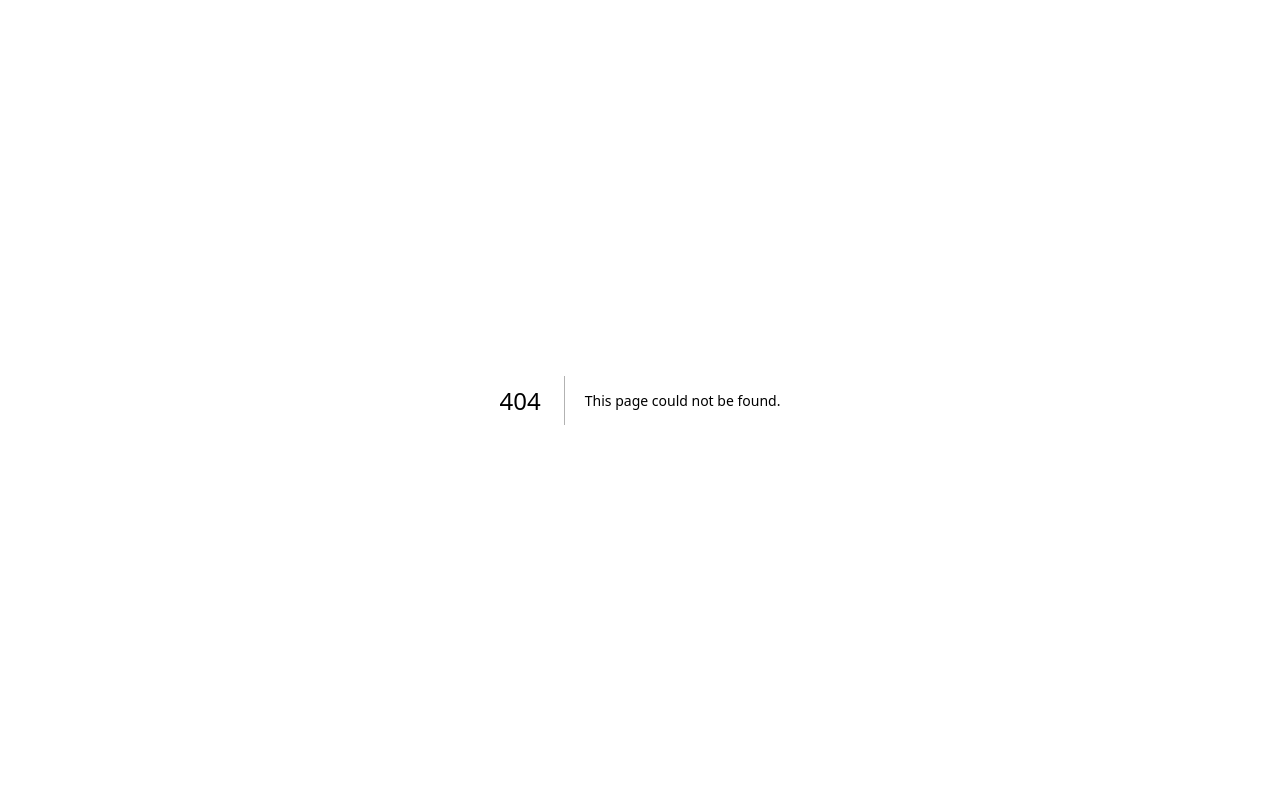
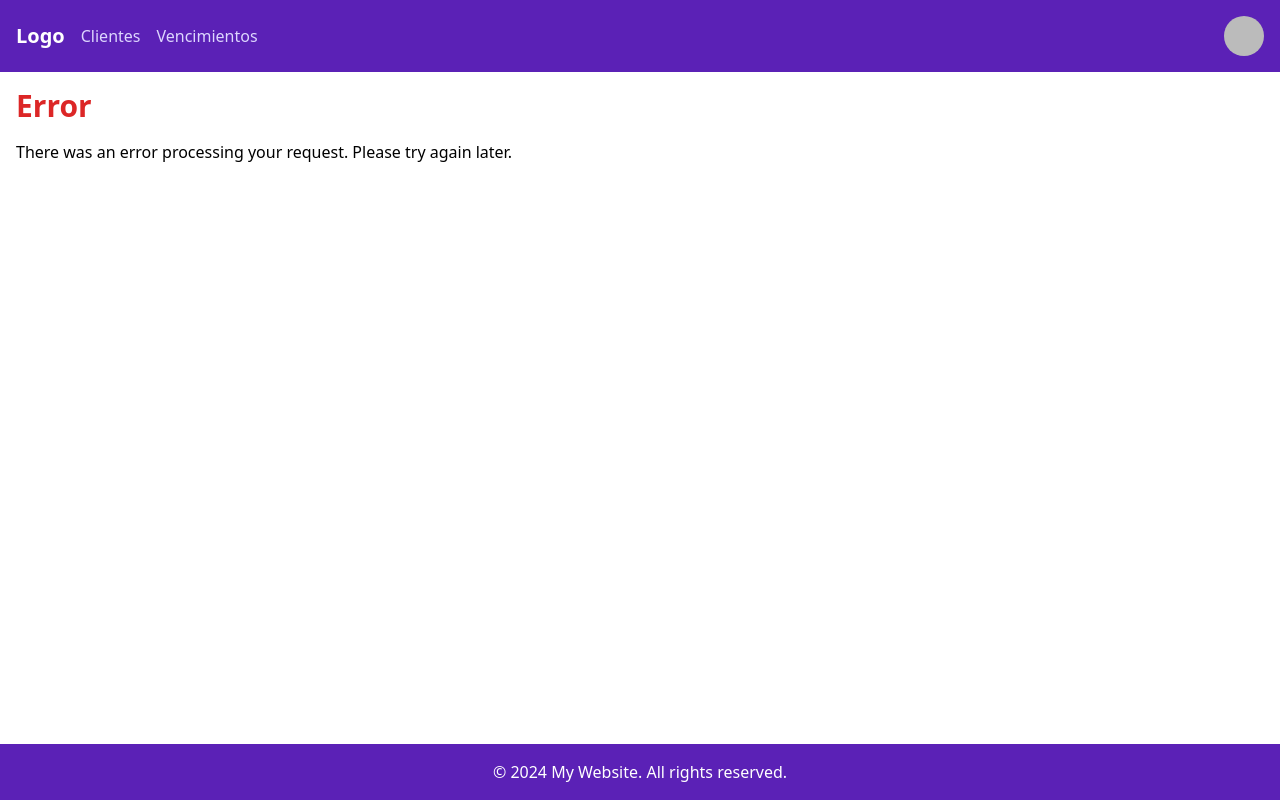
Before and after one commit to rodol86/amatista-web, a Next.js app: page /error in a window 1280 px wide. Before the commit this address had no page. Built offline with nearby package versions, Linux system fonts and the light colour scheme; no server answers; sample sign-in values are in the browser's storage.

Commit message:
navegacion basica

```diff
--- a/src/components/AuthButton.js
+++ b/src/components/AuthButton.js
@@ -9,7 +9,7 @@ export default function AuthButton() {
     <div>
       {!session ? (
         <button
-          onClick={() => signIn("google")}
+          onClick={() => signIn("google", { callbackUrl: "/home" })}
           className="bg-violet-500 hover:bg-violet-700 text-white font-bold py-2 px-4 rounded"
         >
           Login
--- /dev/null
+++ b/src/components/Footer.js
@@ -0,0 +1,9 @@
+export default function Footer() {
+    return (
+      <footer className="bg-violet-800 text-white p-4">
+        <div className="container mx-auto text-center">
+          &copy; {new Date().getFullYear()} My Website. All rights reserved.
+        </div>
+      </footer>
+    );
+  }
--- /dev/null
+++ b/src/components/Header.js
@@ -0,0 +1,18 @@
+import AuthButton from "./AuthButton";
+
+export default function Header() {
+  return (
+    <header className="bg-violet-800 text-white p-4">
+      <div className="container mx-auto flex justify-between items-center">
+        <div className="flex items-center space-x-4">
+          <div className="logo text-xl font-bold">Logo</div>
+          <nav className="space-x-4">
+            <a href="#faqs" className="hover:underline">FAQs</a>
+            <a href="#about-us" className="hover:underline">About Us</a>
+          </nav>
+        </div>
+        <AuthButton />
+      </div>
+    </header>
+  );
+}
--- /dev/null
+++ b/src/components/HomeHeader.js
@@ -0,0 +1,39 @@
+import { useSession, signOut } from "next-auth/react";
+
+export default function HomeHeader() {
+  const { data: session } = useSession();
+
+  return (
+    <header className="bg-violet-800 text-white p-4">
+      <div className="container mx-auto flex justify-between items-center">
+        <div className="flex items-center space-x-4">
+          <div className="logo text-xl font-bold">Logo</div>
+          <nav className="space-x-4">
+            <a href="#clientes" className="hover:underline text-violet-200 hover:text-white">Clientes</a>
+            <a href="#vencimientos" className="hover:underline text-violet-200 hover:text-white">Vencimientos</a>
+          </nav>
+        </div>
+        {session && session.user && (
+          <div className="relative group">
+            <img
+              src={session.user.image}
+              alt={session.user.name}
+              className="w-10 h-10 rounded-full cursor-pointer"
+            />
+            <div className="absolute right-0 mt-2 w-48 bg-white rounded-md shadow-lg z-20 opacity-0 group-hover:opacity-100 transition-opacity duration-200">
+              <div className="py-1">
+                <a href="#profile" className="block px-4 py-2 text-gray-800 hover:bg-violet-100">Profile</a>
+                <button
+                  onClick={() => signOut({ callbackUrl: '/' })}
+                  className="block w-full text-left px-4 py-2 text-gray-800 hover:bg-violet-100"
+                >
+                  Log out
+                </button>
+              </div>
+            </div>
+          </div>
+        )}
+      </div>
+    </header>
+  );
+}
--- /dev/null
+++ b/src/pages/cliente.js
@@ -0,0 +1,18 @@
+import HomeHeader from '../components/HomeHeader';
+
+export default function Cliente() {
+  return (
+    <div className="flex flex-col min-h-screen bg-white">
+      <HomeHeader />
+      <main className="flex-grow container mx-auto p-4 bg-white">
+        <h1 className="text-3xl font-bold mb-4">Alta de Clientes</h1>
+        <p>Form or content for client registration goes here.</p>
+      </main>
+      <footer className="bg-violet-800 text-white p-4">
+        <div className="container mx-auto text-center">
+          &copy; {new Date().getFullYear()} My Website. All rights reserved.
+        </div>
+      </footer>
+    </div>
+  );
+}
--- /dev/null
+++ b/src/pages/error.js
@@ -0,0 +1,18 @@
+import HomeHeader from '../components/HomeHeader';
+
+export default function ErrorPage() {
+  return (
+    <div className="flex flex-col min-h-screen bg-white">
+      <HomeHeader />
+      <main className="flex-grow container mx-auto p-4 bg-white">
+        <h1 className="text-3xl font-bold mb-4 text-red-600">Error</h1>
+        <p>There was an error processing your request. Please try again later.</p>
+      </main>
+      <footer className="bg-violet-800 text-white p-4">
+        <div className="container mx-auto text-center">
+          &copy; {new Date().getFullYear()} My Website. All rights reserved.
+        </div>
+      </footer>
+    </div>
+  );
+}
--- a/src/pages/home.js
+++ b/src/pages/home.js
@@ -1,10 +1,75 @@
-import { getSession } from "next-auth/react";
+import { useState, useEffect } from 'react';
+import { useRouter } from 'next/router';
+import { getSession } from 'next-auth/react';
+import HomeHeader from '../components/HomeHeader';
 
 export default function HomePage({ session }) {
+  const [data, setData] = useState([]);
+  const router = useRouter();
+
+  useEffect(() => {
+    // Replace with your actual API endpoint
+    const fetchData = async () => {
+      const response = await fetch('/api/your-endpoint');
+      const result = await response.json();
+      setData(result);
+    };
+
+    fetchData();
+  }, []);
+
   return (
-    <div className="container mx-auto p-4">
-      <h1 className="text-3xl font-bold mb-4">Welcome to the Home Page</h1>
-      {session?.user && <p>Hello, {session.user.name}!</p>}
+    <div className="flex flex-col min-h-screen bg-white">
+      <HomeHeader />
+      <main className="flex-grow container mx-auto p-4 bg-white">
+        <h1 className="text-3xl font-bold mb-4">Welcome to the Home Page</h1>
+        {session?.user && <p>Hello, {session.user.name}!</p>}
+
+        <div className="grid grid-cols-3 gap-4">
+          <button
+            id="component-1"
+            className="col-span-1 border border-violet-800 p-4 bg-violet-200 text-black hover:bg-violet-400"
+            onClick={() => router.push('/cliente')}
+          >
+            Clientes
+          </button>
+          <button id="component-2" className="col-span-1 border border-violet-800 p-4 bg-violet-200 text-black hover:bg-violet-400">2</button>
+          <div id="component-5" className="col-span-1 row-span-2 border border-black p-4 bg-white">
+            {data.length > 0 ? (
+              data.map((item, index) => (
+                <div key={index} className="p-2 border-b border-gray-200">
+                  <h2 className="font-bold">Impuesto: {item.impuesto}</h2>
+                  <p>Cuit Desde: {item.cuitDesde}</p>
+                  <p>Cuit Hasta: {item.cuitHasta}</p>
+                  <p>Fecha Vencimiento: {item.fechaVencimiento}</p>
+                  <div>
+                    <h3 className="font-semibold">Clientes:</h3>
+                    {item.clientes.map((cliente) => (
+                      <div key={cliente.id} className="ml-4">
+                        <p>Nombre: {cliente.nombre} {cliente.apellido}</p>
+                        <p>CUIT: {cliente.cuit}</p>
+                      </div>
+                    ))}
+                  </div>
+                </div>
+              ))
+            ) : (
+              <div className="text-center">
+                <p className="text-xl font-bold">No hay vencimientos</p>
+                <p className="text-4xl">😊</p>
+              </div>
+            )}
+          </div>
+          <button id="component-3" className="col-span-1 border border-violet-800 p-4 bg-violet-200 text-black hover:bg-violet-400">3</button>
+          <button id="component-4" className="col-span-1 border border-violet-800 p-4 bg-violet-200 text-black hover:bg-violet-400">4</button>
+        </div>
+
+      </main>
+      <footer className="bg-violet-800 text-white p-4">
+        <div className="container mx-auto text-center">
+          &copy; {new Date().getFullYear()} My Website. All rights reserved.
+        </div>
+      </footer>
     </div>
   );
 }
--- a/src/pages/index.js
+++ b/src/pages/index.js
@@ -1,27 +1,15 @@
-import AuthButton from "../components/AuthButton";
+import Header from "../components/Header";
+import Footer from "../components/Footer";
 
 export default function Home() {
   return (
     <div className="flex flex-col min-h-screen">
-      <header className="bg-violet-800 text-white p-4">
-        <div className="container mx-auto flex justify-between items-center">
-          <div className="logo text-xl font-bold">Logo</div>
-          <nav className="space-x-4">
-            <a href="#faqs" className="hover:underline">FAQs</a>
-            <a href="#about-us" className="hover:underline">About Us</a>
-            <AuthButton />
-          </nav>
-        </div>
-      </header>
+      <Header />
       <main className="flex-grow container mx-auto p-4">
         <h1 className="text-3xl font-bold mb-4 text-violet-800">Welcome to our Website</h1>
         <p className="text-gray-700 text-balance">This is the body content.</p>
       </main>
-      <footer className="bg-violet-800 text-white p-4">
-        <div className="container mx-auto text-center">
-          &copy; {new Date().getFullYear()} My Website. All rights reserved.
-        </div>
-      </footer>
+      <Footer />
     </div>
   );
 }
--- a/src/styles/globals.css
+++ b/src/styles/globals.css
@@ -10,12 +10,7 @@
 
 body {
   color: rgb(var(--foreground-rgb));
-  background: linear-gradient(
-      to bottom,
-      transparent,
-      rgb(var(--background-end-rgb))
-    )
-    rgb(var(--background-start-rgb));
+  background: white;
 }
 
 @layer utilities {
```
